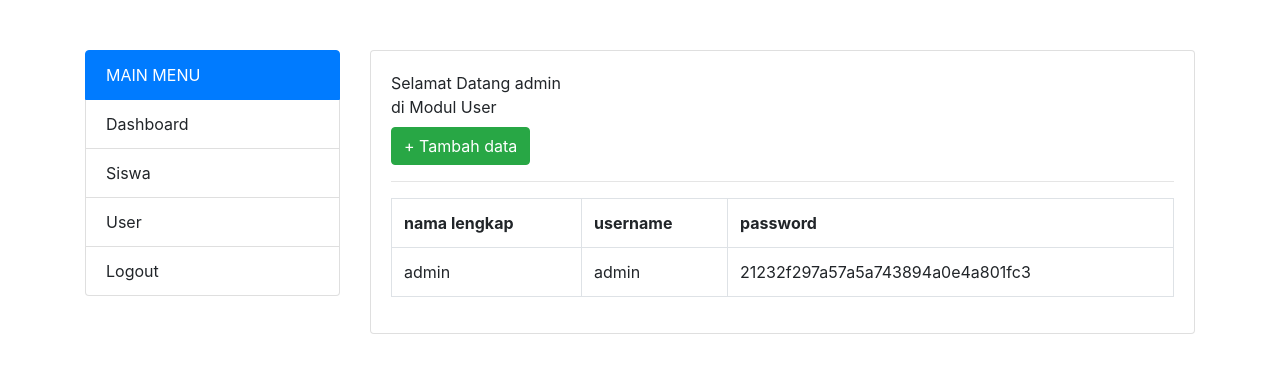
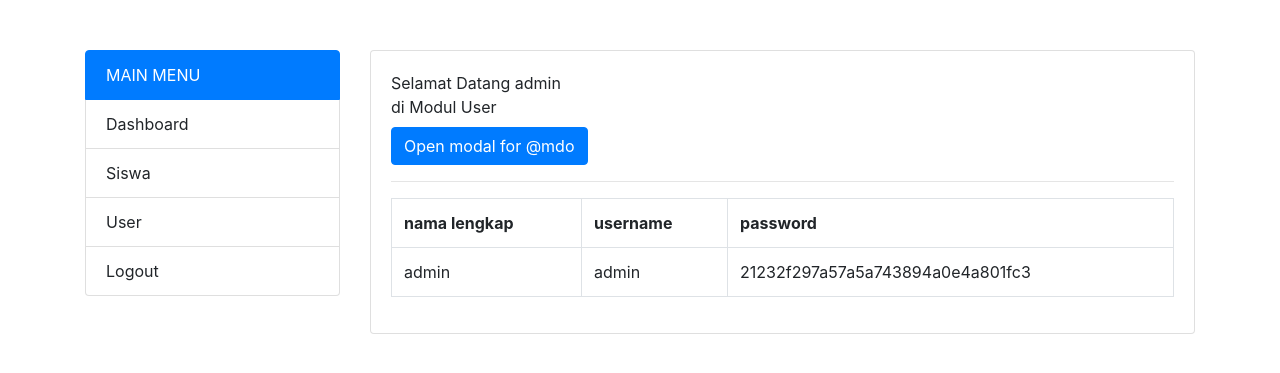
Before and after one commit to Nurdiansyah204/PHP-MYSQLI-AJAX, a PHP site: page /modul-user/dashboard.php in a window 1280 px wide. Shown: the top 373 px of the page. Run offline with PHP 8.4, Linux system fonts and the light colour scheme; a user stored in the database is signed in; data comes from the database, SQL or seed files in the repository; some libraries are stand-ins or nearby versions.

Commit message:
latest update 12 rpl 2

```diff
--- a/modul-user/dashboard.php
+++ b/modul-user/dashboard.php
@@ -10,7 +10,6 @@ if (!$_SESSION['id_user']) {
 }
 $q =  "SELECT * FROM tbl_user";
 $d = mysqli_query($connection, $q);
-
 ?>
 
 <!doctype html>
@@ -37,8 +36,37 @@ $d = mysqli_query($connection, $q);
                 <div class="card">
                     <div class="card-body">
                         <label> Selamat Datang <?php echo $_SESSION['nama_lengkap'] ?><br> di Modul User</label><br>
-                        <button class="btn btn-success" data-toggle="modal" data-target="#exampleModal">+ Tambah data</button>
+                        <button type="button" class="btn btn-primary" data-toggle="modal" data-target="#exampleModal" data-whatever="@mdo">Open modal for @mdo</button>
                         <div class="modal fade" id="exampleModal" tabindex="-1" role="dialog" aria-labelledby="exampleModalLabel" aria-hidden="true">
+                            <div class="modal-dialog" role="document">
+                                <div class="modal-content">
+                                    <div class="modal-header">
+                                        <h5 class="modal-title" id="exampleModalLabel">New message</h5>
+                                        <button type="button" class="close" data-dismiss="modal" aria-label="Close">
+                                            <span aria-hidden="true">&times;</span>
+                                        </button>
+                                    </div>
+                                    <div class="modal-body">
+                                        <form>
+                                            <div class="form-group">
+                                                <label for="recipient-name" class="col-form-label">Recipient:</label>
+                                                <input type="text" class="form-control" id="recipient-name">
+                                            </div>
+                                            <div class="form-group">
+                                                <label for="message-text" class="col-form-label">Message:</label>
+                                                <textarea class="form-control" id="message-text"></textarea>
+                                            </div>
+                                        </form>
+                                    </div>
+                                    <div class="modal-footer">
+                                        <button type="button" class="btn btn-secondary" data-dismiss="modal">Close</button>
+                                        <button type="button" class="btn btn-primary">Send message</button>
+                                    </div>
+                                </div>
+                            </div>
+                        </div>
+                        <!-- <button class="btn btn-success" data-toggle="modal" data-target="#exampleModal">+ Tambah data</button> -->
+                        <!-- <div class="modal fade" id="exampleModal" tabindex="-1" role="dialog" aria-labelledby="exampleModalLabel" aria-hidden="true">
                             <div class="modal-dialog" role="document">
                                 <div class="modal-content">
                                     <div class="modal-header">
@@ -70,7 +98,7 @@ $d = mysqli_query($connection, $q);
                                     </div>
                                 </div>
                             </div>
-                        </div>
+                        </div> -->
                         <hr>
                         <table class="table table-bordered">
                             <tr>
```
